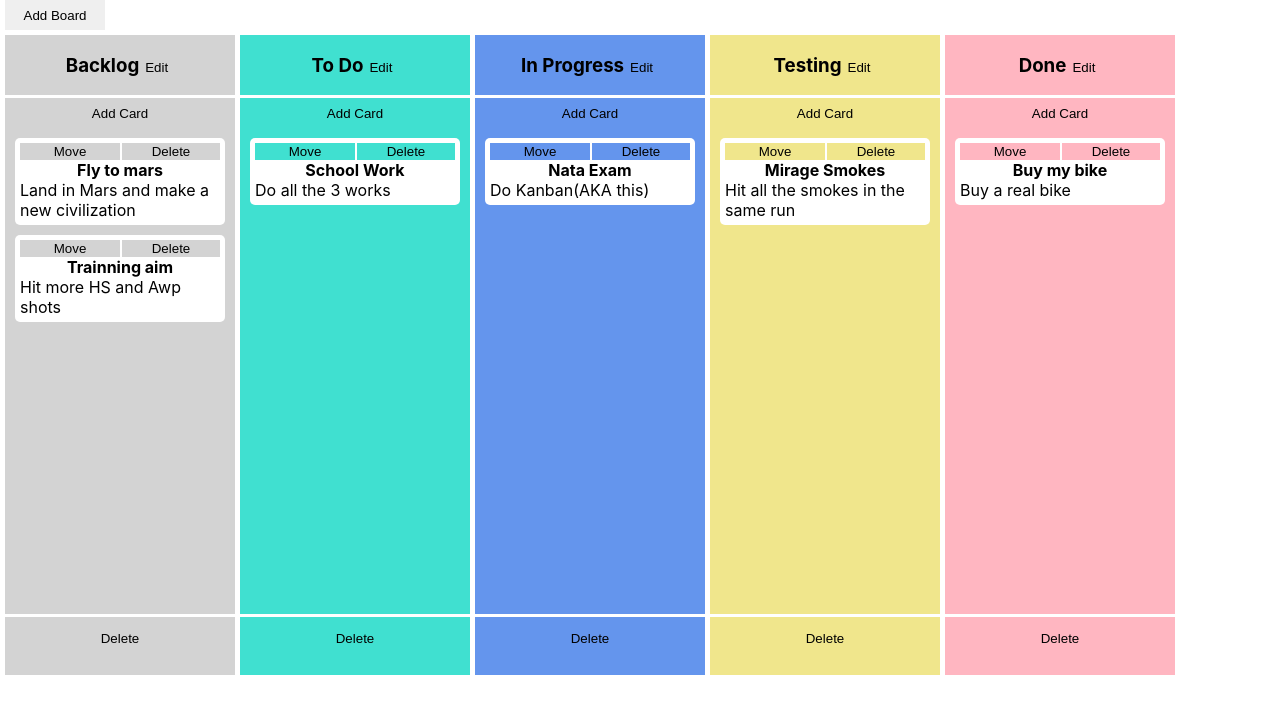
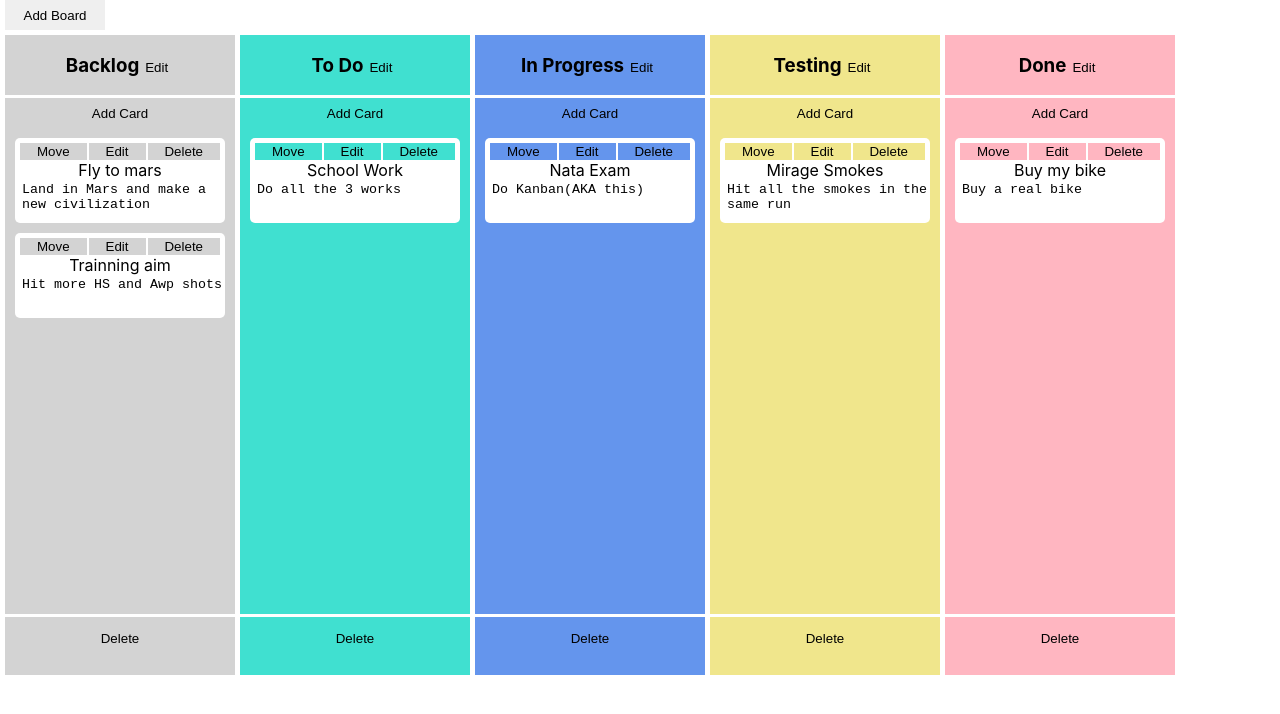
Before and after one commit to brunofcampos96/nataKanban, a React (Create React App) app: page / in a window 1280 px wide. Shown: the top 714 px of the page. Built offline with nearby package versions, Linux system fonts and the light colour scheme.

Commit message:
Finishing

```diff
--- a/package.json
+++ b/package.json
@@ -1,5 +1,5 @@
 {
-  "name": "tutorial",
+  "name": "nataKanban",
   "version": "0.1.0",
   "private": true,
   "dependencies": {
--- a/public/index.html
+++ b/public/index.html
@@ -19,7 +19,7 @@
       work correctly both with client-side routing and a non-root public URL.
       Learn how to configure a non-root public URL by running `npm run build`.
     -->
-    <title>React App</title>
+    <title>Nata Kanban</title>
   </head>
   <body>
     <noscript>
--- a/src/App.js
+++ b/src/App.js
@@ -6,8 +6,12 @@ class App extends Component {
   state = {
     edittingBoard: null,
     textValue: "",
-    cardMoveId: null,
-    boards : [
+    movingCard: null,
+    edittingCard: null,
+    cardTitle: "",
+    cardDescription: "",
+    option: null,
+    boards: [
       {
         id: 1,
         title: "Backlog",
@@ -95,8 +99,16 @@ class App extends Component {
             saveTitle={this.saveTitle}
             deleteBoard={this.deleteBoard}
             deleteCard={this.deleteCard}
-            cardMoveId={this.state.cardMoveId}
-            moveCard={this.moveCard}/>
+            movingCard={this.state.movingCard}
+            setCardIdToMove={this.setCardIdToMove}
+            addCard={this.addCard}
+            moveCard={this.moveCard}
+            setOption={this.setOption}
+            setEdittingCard={this.setEdittingCard}
+            edittingCardId={this.state.edittingCard}
+            setCardTitle={this.setCardTitle}
+            setCardDescription={this.setCardDescription}
+            saveEdit={this.saveEdit}/>
         </div>
       </div>
     );
@@ -106,8 +118,46 @@ class App extends Component {
     this.setState({edittingBoard: id})
   }
 
-  moveCard = (id) => {
-    this.setState({cardMoveId: id})
+  setCardIdToMove = (id) => {
+    this.setState({movingCard: id,  edittingCard: null})
+  }
+
+  setOption = (destinyBoardId) => {
+    this.setState({option : destinyBoardId})
+  }
+
+  setEdittingCard = (cardId) => {
+    this.setState({edittingCard : cardId, cardDescription : null, cardTitle : null, movingCard: null})
+  }
+
+  setCardTitle = (title) => {
+    this.setState({cardTitle: title})
+  }
+
+  setCardDescription = (description) => {
+    this.setState({cardDescription: description})
+  }
+
+  saveEdit = (editCard) => {
+    if(this.state.cardDescription) editCard.description = this.state.cardDescription;
+    if(this.state.cardTitle) editCard.title = this.state.cardTitle;
+
+    let cards = [...this.state.cards];
+    let cardIdx = cards.findIndex(card => card.id === editCard.id);
+    cards[cardIdx] = editCard;
+    this.setState({cards : cards, cardDescription : "", cardTitle : "", edittingCard: null})
+  }
+
+  moveCard = (cardId) => {
+    if(this.state.option){
+      let cards = [...this.state.cards];
+      cards.find(card => {
+        return card.id === cardId;
+      }).pId = parseInt(this.state.option);
+      this.setState({cards : cards, option : null, movingCard : null,  edittingCard: null})
+    }else{
+      this.setState({option : null, movingCard : null,  edittingCard: null})
+    }
   }
 
   getRandomColor() {
@@ -120,7 +170,6 @@ class App extends Component {
   }
 
   addBoard(){
-
     let board = {
       id: this.state.boards[this.state.boards.length-1].id + 1,
       title: "Edit",
@@ -129,6 +178,16 @@ class App extends Component {
     let boards = [board,...this.state.boards];
     this.setState({boards: boards})
   }
+  addCard = (pId) => {
+    let card = {
+      id: this.state.cards[this.state.cards.length-1].id + 1,
+      pId: pId,
+      title: "Edit",
+      description: "Edit"
+    }
+    let cards = [card,...this.state.cards];
+    this.setState({cards: cards, option : null, movingCard : null,  edittingCard: null})
+  }
 
   updateInputValue = (textValue) => {
     this.setState({textValue : textValue})
@@ -136,7 +195,7 @@ class App extends Component {
   saveTitle = () => {
     let boards = [...this.state.boards];
     boards.find(board => {
-      return board.id == this.state.edittingBoard;
+      return board.id === this.state.edittingBoard;
     }).title = this.state.textValue;
     this.setState({boards : boards, edittingBoard : null, textValue : ""});
   }
--- a/src/components/Boards/Boards.js
+++ b/src/components/Boards/Boards.js
@@ -43,15 +43,21 @@ const boards = (props) => {
             >
               {title}
               <span style={{height:'3px', display:'block', backgroundColor:'white'}}></span>
-              <button style={buttonStyle}>Add Card</button>
+              <button style={buttonStyle} onClick={() => props.addCard(board.id)}>Add Card</button>
               <Cards
                 cards={props.cards.filter(card => card.pId === board.id)}
                 color={board.color}
                 deleteCard={props.deleteCard}
-                cardMoveId={props.cardMoveId}
+                movingCard={props.movingCard}
+                setCardIdToMove={props.setCardIdToMove}
+                boards={props.boards}
                 moveCard={props.moveCard}
-                boards={props.boards}
-              />
+                setOption={props.setOption}
+                setEdittingCard={props.setEdittingCard}
+                edittingCardId={props.edittingCardId}
+                setCardTitle={props.setCardTitle}
+                setCardDescription={props.setCardDescription}
+                saveEdit={props.saveEdit}/>
           </div>
           <span style={{height:'3px', display:'block', backgroundColor:'white', marginBottom: '10px'}}></span>
           <div style={{height:'6vh'}}>
--- a/src/components/Cards/Cards.css
+++ b/src/components/Cards/Cards.css
@@ -4,6 +4,6 @@
 .functions{
     display: grid;
     grid-auto-flow: column;
-    grid-template-columns: 50%;
+    grid-template-columns: auto;
     grid-column-gap: 2px;
 }
--- a/src/components/Cards/Cards.js
+++ b/src/components/Cards/Cards.js
@@ -9,27 +9,57 @@ const cards = (props) => {
     cursor: 'pointer',
     outline: 'none'
   }
+  const textAreaStyle = {
+    outline: 'none',
+    border: 'none',
+    resize: 'none',
+    width: '100%'
+  }
+  let titleInputStyle = {
+    border: 'none',
+    width: '-webkit-fill-available',
+    outline: 'none',
+    fontSize: '20px',
+    textAlign: 'center'
+  }
+
   return props.cards.map(card => {
     let showOptions;
-    if(props.cardMoveId === card.id){
-      showOptions = <div><select multiple  style={{width:'100%'}}>
-        {props.boards.forEach(board => {
-          return <option>dd{board.title}</option>
+    let edittingCard;
+    let title;
+    let content;
+    if(props.edittingCardId === card.id){
+      edittingCard = <button style={cardButtonStyle} onClick={() => props.saveEdit(card)}>Save</button>
+      title = <input placeholder={card.title} style={titleInputStyle} onChange={(evt) => props.setCardTitle(evt.target.value)}/>
+      content = <textarea style={textAreaStyle} defaultValue={card.description} onChange={(evt) => props.setCardDescription(evt.target.value)}></textarea>
+    }else{
+      edittingCard = <button style={cardButtonStyle} onClick={() => props.setEdittingCard(card.id)}>Edit</button>
+      title = <span>{card.title}</span>
+      content = <textarea style={textAreaStyle} value={card.description}></textarea>
+    }
+    if(props.movingCard === card.id){
+      showOptions = <div><select onChange={(evt) => props.setOption(evt.target.value)}multiple  style={{width:'100%'}}>
+        {props.boards.map(board => {
+          return board.id !== card.pId ? <option value={board.id}>{board.title}</option> : null
         })}
       </select></div>
     }
+    let moveOption = null;
+    if(props.movingCard === card.id) moveOption = <button style={cardButtonStyle} onClick={() => props.moveCard(card.id)}>Send</button>
+    else moveOption = <button style={cardButtonStyle} onClick={() => props.setCardIdToMove(card.id)}>Move</button>
+
     return <div
       id={card.id}
       style={{backgroundColor:'white', height:'auto', margin:'10px',borderRadius:'5px'}}>
       <div className='card'>
         <div className='functions'>
-          <button style={cardButtonStyle} onClick={() => props.moveCard(card.id)}>Move</button>
+          {moveOption}
+          {edittingCard}
           <button style={cardButtonStyle} onClick={() => props.deleteCard(card.id)}>Delete</button>
         </div>
         {showOptions}
-
-        <span className='cardTitle'>{card.title}</span>
-        <span className='cardContent'>{card.description}</span>
+        {title}
+        {content}
       </div>
     </div>
   })
```
Also changed, not shown: 1 other file (tests, documents, lock files or other folders).
